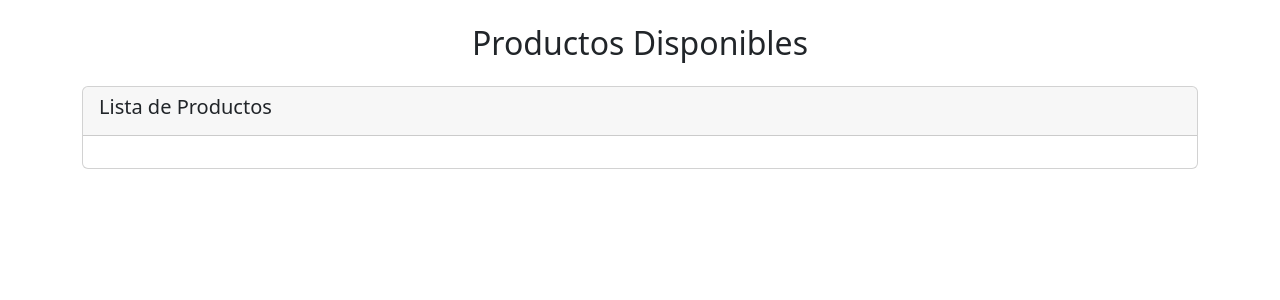
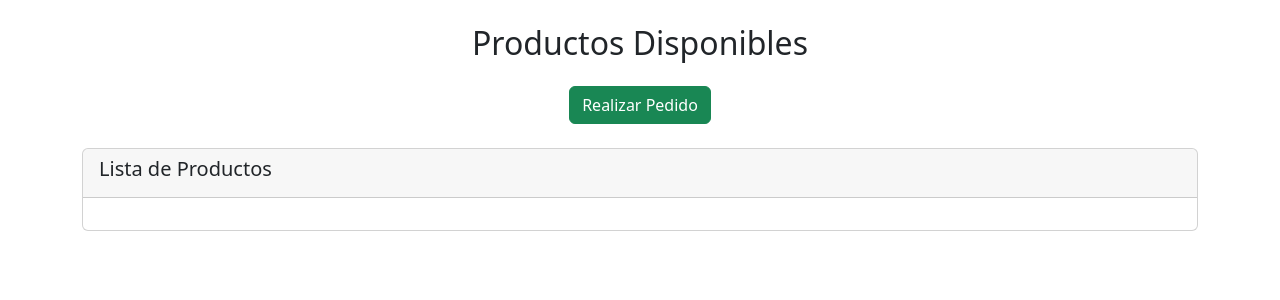
Before and after one commit to Kato1245/CRUD_Mongodb, a Flask app: page /productos_usuario in a window 1280 px wide. Shown: the part 56-356 px from the top of the page. Run offline with Flask 3, Linux system fonts and the light colour scheme; the visitor is signed in with stand-in values (Sample User, id 1); data that the repository does not hold is empty.

Commit message:
Se esta actualizando el archivo productos_usuario para implementar un boton con el cual el usuario puede ir a la seccion de realizar pedidos

```diff
--- a/templates/productos_usuario.html
+++ b/templates/productos_usuario.html
@@ -3,7 +3,7 @@
 <head>
     <meta charset="UTF-8">
     <meta name="viewport" content="width=device-width, initial-scale=1.0">
-    <title>Productos</title>
+    <title>Productos Disponibles</title>
     <link href="https://cdn.jsdelivr.net/npm/bootstrap@5.2.0-beta1/dist/css/bootstrap.min.css" rel="stylesheet">
 </head>
 <body>
@@ -46,6 +46,11 @@
             {% endif %}
         {% endwith %}
 
+        <!-- Botón para realizar pedidos -->
+        <div class="text-center mb-4">
+            <a href="/realizar_pedido" class="btn btn-success">Realizar Pedido</a>
+        </div>
+
         <!-- Lista de productos -->
         <div class="card">
             <div class="card-header">
```
